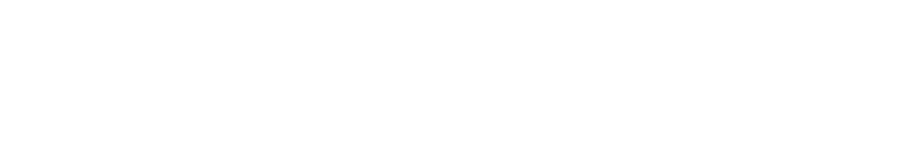
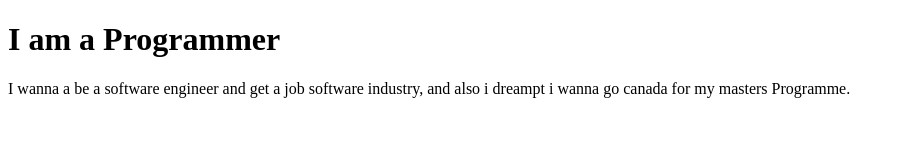
Before and after one commit to shohancs/kamrakamri, a plain HTML site: page index.html in a window 1280 px wide. Shown: the whole page, without its empty margins (0-905 px from the left). Drawn offline with Linux system fonts and the light colour scheme.

Commit message:
Add Some Text

```diff
--- a/index.html
+++ b/index.html
@@ -7,6 +7,8 @@
     <title>kamraKamri | Home</title>
 </head>
 <body>
+    <h1>I am a Programmer</h1>
+    <p>I wanna a be a software engineer and get a job software industry, and also i dreampt i wanna go canada for my masters Programme.</p>
 
 </body>
 </html>
```
